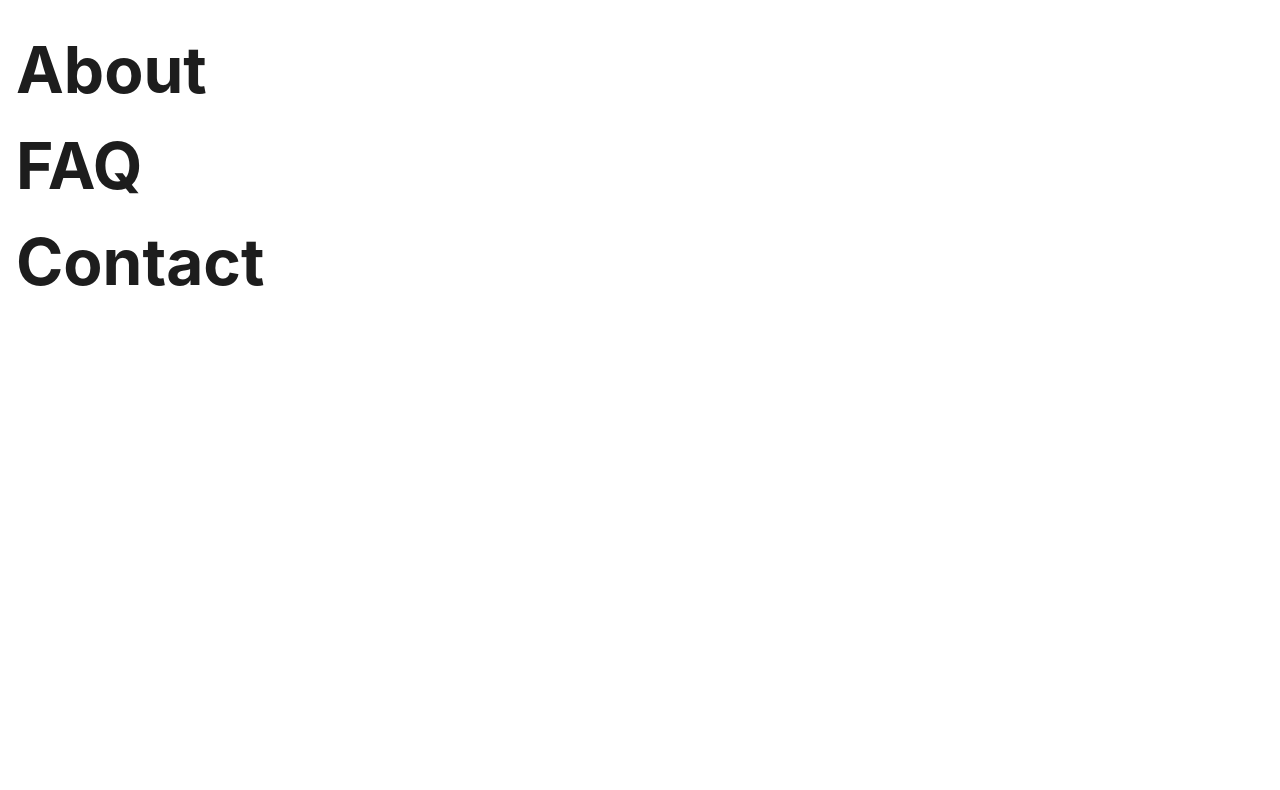
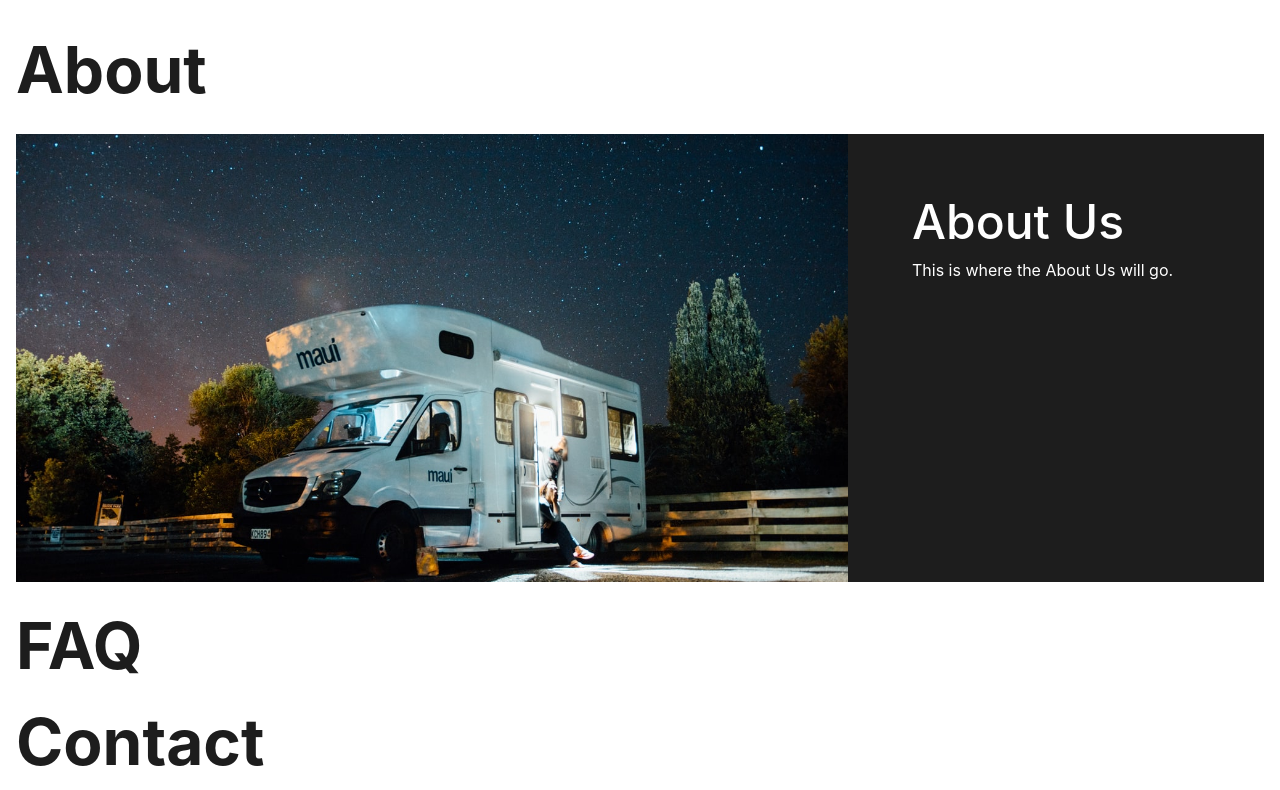
Before and after one commit to yesbrad/OdurBGone, a React (Create React App) app: page / in a window 1280 px wide. Shown: the part 1679-2469 px from the top of the page. Before the commit the page ends 1989 px from the top, so only its background shows below. Built offline with nearby package versions, Linux system fonts and the light colour scheme.

Commit message:
Added About Section

```diff
--- a/src/App.js
+++ b/src/App.js
@@ -4,6 +4,7 @@ import Header from './components/header';
 import Products from './components/products';
 import HeaderImage from './components/headerImage';
 import TitleHeading from './components/titleHeading';
+import About from './components/about';
 
 const App = () => {
   return (
@@ -13,7 +14,8 @@ const App = () => {
 		<TitleHeading title="Product Range"/>
 		<Products />
 		<TitleHeading title="Stockists"/>
-		<TitleHeading title="About"/>
+		  <TitleHeading title="About" />
+		  <About />
 		<TitleHeading title="FAQ" />
 		<TitleHeading title="Contact"/>
     </div>
--- /dev/null
+++ b/src/components/about/index.css
@@ -0,0 +1,39 @@
+.about-contatiner {
+  padding: 1rem;
+  -webkit-box-sizing: border-box;
+          box-sizing: border-box;
+  height: 30rem;
+}
+
+.about-contatiner .about-content {
+  background-color: #1d1d1d;
+  display: -ms-grid;
+  display: grid;
+  -ms-grid-columns: 1fr 1fr 1fr;
+      grid-template-columns: 1fr 1fr 1fr;
+  height: 100%;
+}
+
+.about-contatiner .about-content .about-content-image {
+  -ms-grid-column: 1;
+      grid-column-start: 1;
+  grid-column-end: 3;
+  background-image: url("../../images/Header.jpg");
+  background-repeat: no-repeat;
+  background-position: center;
+  background-size: cover;
+}
+
+.about-contatiner .about-content .about-content-info {
+  padding: 4rem;
+  -webkit-box-sizing: border-box;
+          box-sizing: border-box;
+  color: white;
+}
+
+.about-contatiner .about-content .about-content-info h3 {
+  font-size: 3rem;
+  font-weight: 500;
+  margin-bottom: 1rem;
+}
+/*# sourceMappingURL=index.css.map */
--- /dev/null
+++ b/src/components/about/index.js
@@ -0,0 +1,21 @@
+import React from 'react';
+import './index.css';
+import AboutData from '../../data/about';
+
+const About = () => {
+	return (
+		<div className="about-contatiner">
+			<div className="about-content">
+				<div className="about-content-image"></div>
+				<div className="about-content-info">
+					<h3>About Us</h3>
+					<span>
+						{AboutData}
+					</span>
+				</div>
+			</div>
+		</div>
+	)
+}
+
+export default About;
--- /dev/null
+++ b/src/components/about/index.scss
@@ -0,0 +1,33 @@
+@import "../../styles/config.scss";
+
+.about-contatiner {
+	// @include DBorder;
+	padding: 1rem;
+	box-sizing: border-box;
+	height: 30rem;
+
+	.about-content {
+		background-color: $black;
+		display: grid;
+		grid-template-columns: 1fr 1fr 1fr;
+		height: 100%;
+
+		.about-content-image {
+			grid-column-start: 1;
+			grid-column-end: 3;
+			@include BackgroundImageCovered("../../images/Header.jpg");
+		}
+
+		.about-content-info {
+			padding: 4rem;
+			box-sizing: border-box;
+			color: white;
+
+			h3 {
+				font-size: 3rem;
+				font-weight: 500;
+				margin-bottom: 1rem;
+			}
+		}
+	}
+}
--- /dev/null
+++ b/src/data/about/index.js
@@ -0,0 +1,5 @@
+const data = `
+This is where the About Us will go.
+`;
+
+export default data;
```
Also changed, not shown: 1 other file (tests, documents, lock files or other folders).
